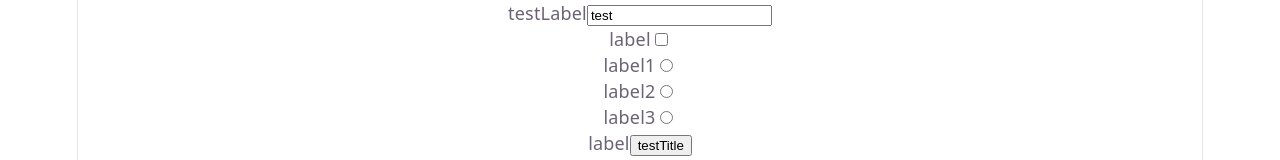
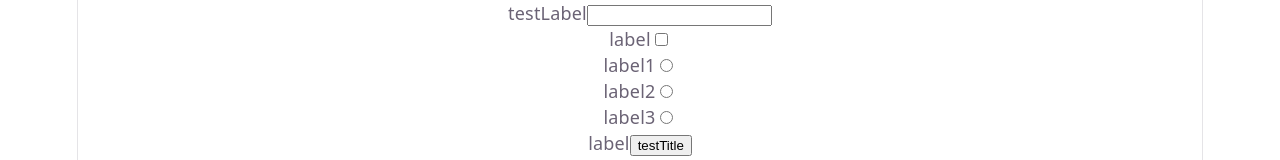
Before and after one commit to Fullofb3ans/beansUiKit, a Vue app: page / in a window 1280 px wide. Shown: the top 160 px of the page. Built offline with nearby package versions, Linux system fonts and the light colour scheme.

Commit message:
iss/synchBaseInputValueWithProp

```diff
--- a/src/components/BaseInput.vue
+++ b/src/components/BaseInput.vue
@@ -61,7 +61,7 @@ export default defineComponent({
         }
     },
     setup(props, { emit }) {
-        const inputValue = ref(props.propsValue);
+        const inputValue = ref<string | number>();
 
         watch(() => inputValue.value, () => {
             if (inputValue.value) {
@@ -75,6 +75,11 @@ export default defineComponent({
             emit('valueChanged', inputValue.value, props.propsName)
         }, { immediate: true })
 
+        watch(() => props.propsValue, () => {
+            if (inputValue.value !== props.propsValue)
+                inputValue.value = props.propsValue
+        })
+
         return {
             inputValue
         }
```
